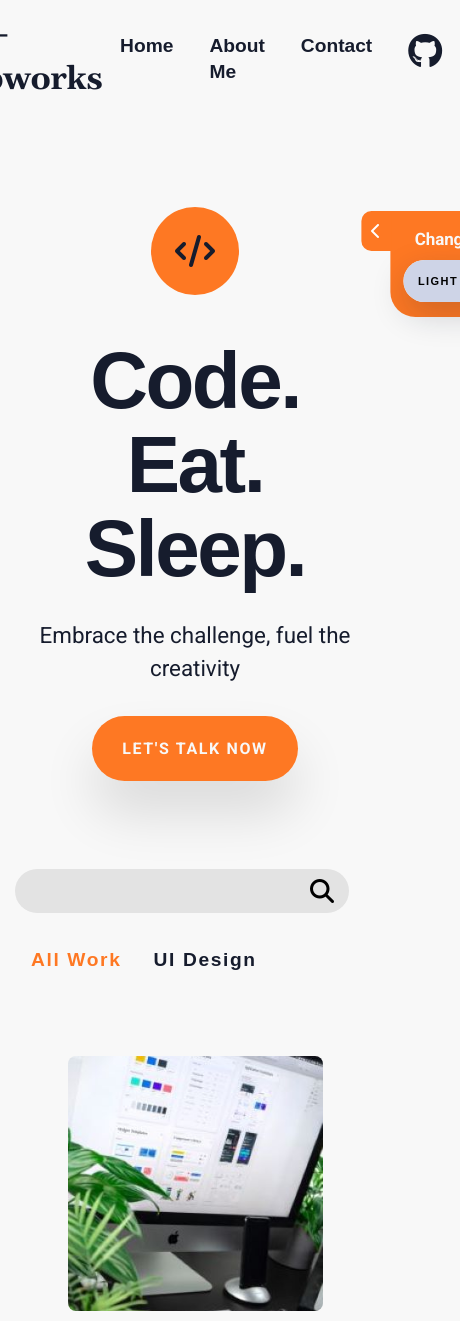
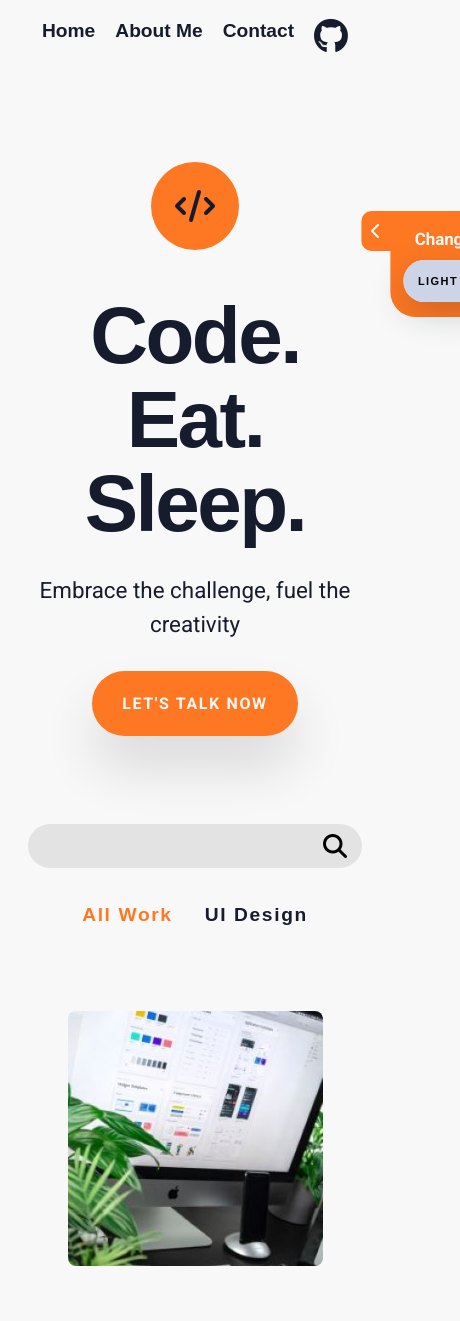
Before and after one commit to Sgeary88/js-website, a plain HTML site: page index.html in a window 390 px wide. Shown: the whole page, 460 px wide, since content can reach past the window. Drawn offline with nearby package versions, Linux system fonts and the light colour scheme; a web font is replaced by a local one.

Commit message:
readjusted for small phones

```diff
--- a/css/pages.css
+++ b/css/pages.css
@@ -157,3 +157,30 @@ form input.btn {
 		--marquee-element-display: 2;
 	}
 }
+
+@media (max-width: 682px) {
+	.brand-logo {
+		display: none;
+	}
+
+	.navbar-nav {
+		margin: 0 auto;
+	}
+
+	.search-container {
+		text-align: center;
+	}
+
+	.portfolio-filter-nav {
+		justify-content: center;
+	}
+
+	.main-menu .nav-item {
+		padding: 10px;
+	}
+
+	.main-menu li:nth-child(2) {
+		white-space: nowrap;
+	}
+
+}
```
